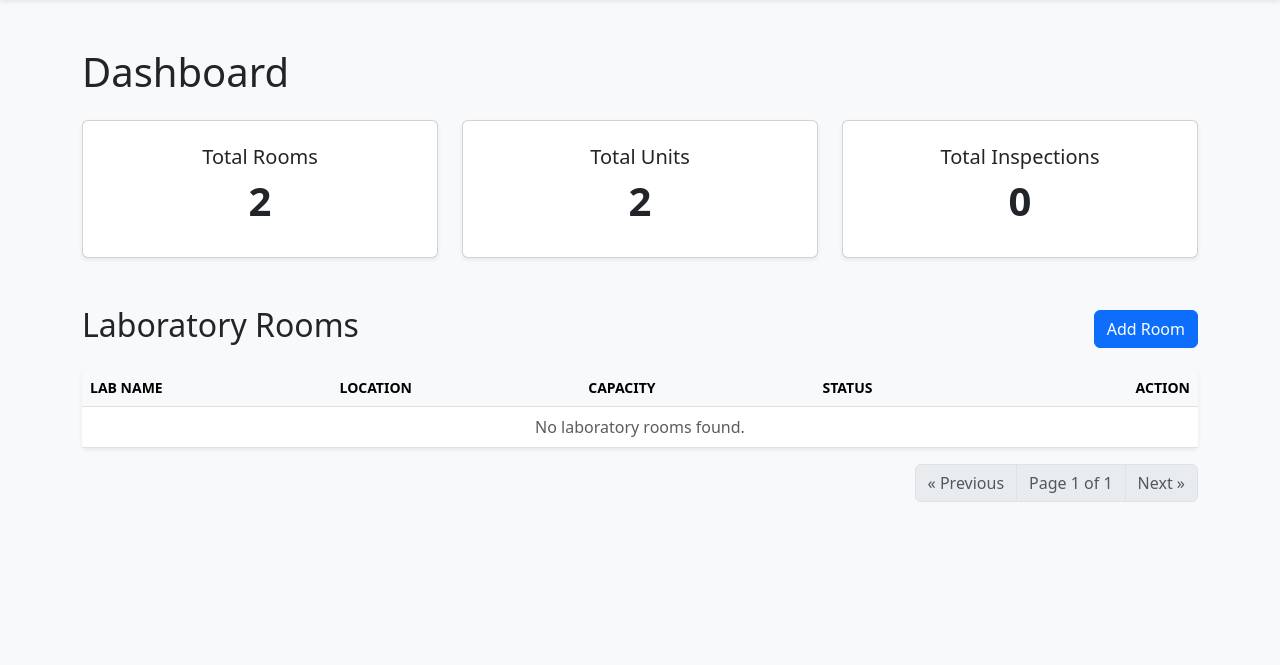
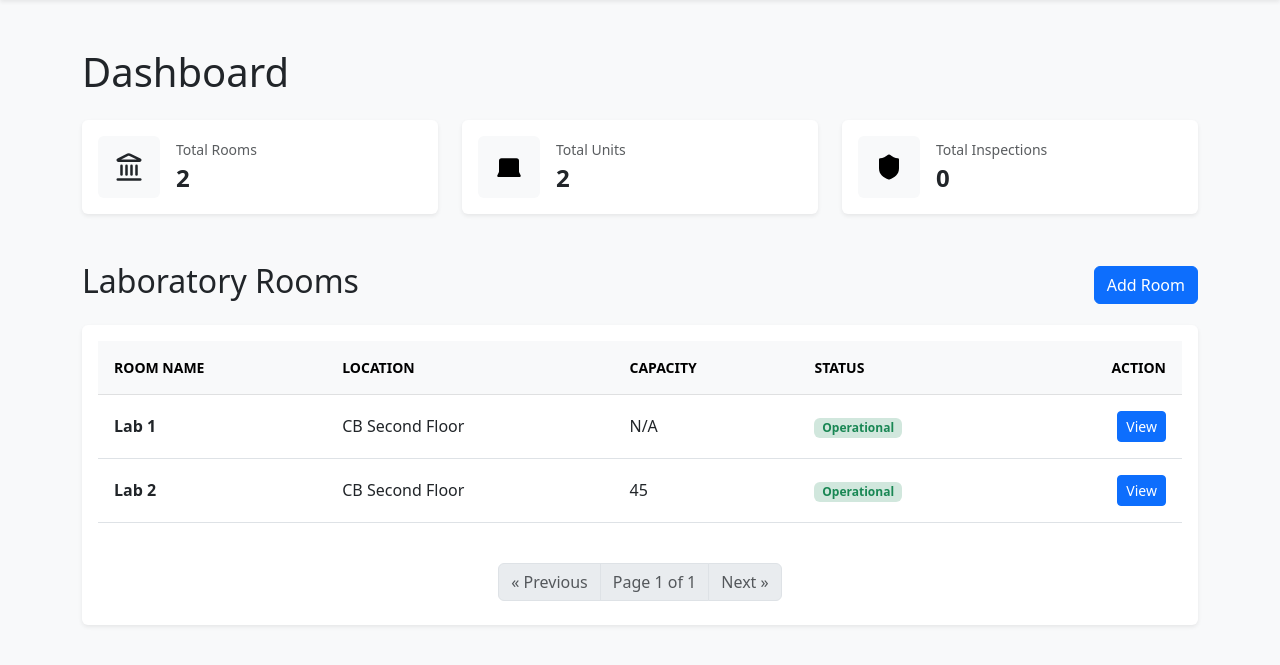
Before and after one commit to danvicente-max/im_proj_dan, a Django app: page / in a window 1280 px wide. Shown: the part 57-722 px from the top of the page. Run offline with Django 5.2, Linux system fonts and the light colour scheme; data comes from the database, SQL or seed files in the repository; both versions use the stored data as it was after the commit; data that the repository does not hold is empty.

Commit message:
work on database

```diff
--- a/system/templates/base.html
+++ b/system/templates/base.html
@@ -35,6 +35,12 @@
             font-size: 1.3rem;
             letter-spacing: 0.05em;
         }
+        .card {
+            transition: 0.2s ease;
+        }
+        .card:hover {
+            transform: translateY(-4px);
+        }
     </style>
 </head>
 <body>
--- a/system/templates/dashboard.html
+++ b/system/templates/dashboard.html
@@ -5,36 +5,65 @@
 <h1 class="mb-4">Dashboard</h1>
 
 <div class="row g-4 mb-5">
-    <!-- Summary cards -->
+
+    <!-- Total Rooms -->
     <div class="col-md-4">
-        <div class="card shadow-sm p-3 text-center">
-            <div class="fs-1 mb-2 text-primary">
-                <i class="bi bi-door-closed-fill"></i>
+        <div class="card shadow-sm border-0 p-3 d-flex flex-row align-items-center">
+
+            <!-- Icon -->
+            <div class="me-3 p-3 bg-light rounded">
+                <svg xmlns="http://www.w3.org/2000/svg" width="30" height="30" viewBox="0 0 24 24" fill="none" stroke="currentColor" stroke-width="2" stroke-linecap="round" stroke-linejoin="round" class="lucide lucide-landmark-icon lucide-landmark">
+                    <path d="M10 18v-7"/><path d="M11.12 2.198a2 2 0 0 1 1.76.006l7.866 3.847c.476.233.31.949-.22.949H3.474c-.53 0-.695-.716-.22-.949z"/><path d="M14 18v-7"/><path d="M18 18v-7"/><path d="M3 22h18"/><path d="M6 18v-7"/>
+                </svg>
             </div>
-            <h5>Total Rooms</h5>
-            <p class="display-6 fw-bold">{{ total_rooms }}</p>
+
+            <!-- Text -->
+            <div>
+                <div class="text-muted small">Total Rooms</div>
+                <div class="fs-4 fw-bold">{{ total_rooms }}</div>
+            </div>
+
         </div>
     </div>
 
+    <!-- Total Units -->
     <div class="col-md-4">
-        <div class="card shadow-sm p-3 text-center">
-            <div class="fs-1 mb-2 text-success">
-                <i class="bi bi-desktop-fill"></i>
+        <div class="card shadow-sm border-0 p-3 d-flex flex-row align-items-center">
+
+            <div class="me-3 p-3 bg-light rounded">
+                <svg xmlns="http://www.w3.org/2000/svg" width="30" height="30" viewBox="0 0 24 24">
+                    <path d="M18 5a2 2 0 0 1 2 2v8.526a2 2 0 0 0 .212.897l1.068 2.127a1 1 0 0 1-.9 1.45H3.62a1 1 0 0 1-.9-1.45l1.068-2.127A2 2 0 0 0 4 15.526V7a2 2 0 0 1 2-2z"/>
+                    <path d="M20.054 15.987H3.946"/>
+                </svg>
             </div>
-            <h5>Total Units</h5>
-            <p class="display-6 fw-bold">{{ total_units }}</p>
+
+            <div>
+                <div class="text-muted small">Total Units</div>
+                <div class="fs-4 fw-bold">{{ total_units }}</div>
+            </div>
+
         </div>
     </div>
 
+    <!-- Total Inspections -->
     <div class="col-md-4">
-        <div class="card shadow-sm p-3 text-center">
-            <div class="fs-1 mb-2 text-warning">
-                <i class="bi bi-clipboard-check-fill"></i>
+        <div class="card shadow-sm border-0 p-3 d-flex flex-row align-items-center">
+
+            <div class="me-3 p-3 bg-light rounded">
+                <svg xmlns="http://www.w3.org/2000/svg" width="30" height="30" viewBox="0 0 24 24">
+                    <path d="M20 13c0 5-3.5 7.5-7.66 8.95a1 1 0 0 1-.67-.01C7.5 20.5 4 18 4 13V6a1 1 0 0 1 1-1c2 0 4.5-1.2 6.24-2.72a1.17 1.17 0 0 1 1.52 0C14.51 3.81 17 5 19 5a1 1 0 0 1 1 1z"/>
+                    <path d="M12 8v4"/><path d="M12 16h.01"/>
+                </svg>
             </div>
-            <h5>Total Inspections</h5>
-            <p class="display-6 fw-bold">{{ total_inspections }}</p>
+
+            <div>
+                <div class="text-muted small">Total Inspections</div>
+                <div class="fs-4 fw-bold">{{ total_inspections }}</div>
+            </div>
+
         </div>
     </div>
+
 </div>
 
 <!-- Laboratory Rooms Table -->
@@ -45,44 +74,55 @@
     </a>
 </div>
 
-<table class="table table-hover shadow-sm bg-white rounded">
+<div class="card shadow-sm border-0">
+    <div class="card-body">
+
+        <table class="table table-hover align-middle mb-0">
             <thead class="table-light text-uppercase small">
                 <tr>
-            <th scope="col">Lab Name</th>
-            <th scope="col">Location</th>
-            <th scope="col">Capacity</th>
-            <th scope="col">Status</th>
-            <th scope="col" class="text-end">Action</th>
+                    <th class="py-3 px-3">Room Name</th>
+                    <th class="py-3 px-3">Location</th>
+                    <th class="py-3 px-3">Capacity</th>
+                    <th class="py-3 px-3">Status</th>
+                    <th class="py-3 px-3 text-end">Action</th>
                 </tr>
             </thead>
+
             <tbody>
-        {% for rooms in room %}
+                {% for room in rooms %}
                 <tr>
-                <td>{{ rooms.room_name }}</td>
-                <td>{{ rooms.location }}</td>
-                <td>{{ rooms.capacity|default:"N/A" }}</td>
-                <td>
-                    {% if rooms.status == "Operational" %}
-                        <span class="status-badge status-operational">Operational</span>
-                    {% elif rooms.status == "Maintenance" %}
-                        <span class="status-badge status-maintenance">Maintenance</span>
-                    {% else %}
-                        <span class="text-muted">Unknown</span>
+                    <td class="py-3 px-3 fw-semibold">{{ room.room_name }}</td>
+                    <td class="py-3 px-3">{{ room.location }}</td>
+                    <td class="py-3 px-3">{{ room.capacity|default:"N/A" }}</td>
+                    <td class="py-3 px-3">
+                        {% if room.status == "Operational" %}
+                            <span class="badge bg-success-subtle text-success">Operational</span>
+                        {% elif room.status == "Maintenance" %}
+                            <span class="badge bg-warning-subtle text-warning">Maintenance</span>
                         {% endif %}
                     </td>
-                <td class="text-end">
-                    <a href="{% url 'room' rooms.id %}" class="link-primary fw-semibold">View Details</a>
+                    <td class="py-3 px-3 text-end">
+                        <a href="{% url 'room' room.id %}" class="btn btn-sm btn-primary">
+                            View
+                        </a>
                     </td>
                 </tr>
                 {% empty %}
-            <tr><td colspan="5" class="text-center text-muted">No laboratory rooms found.</td></tr>
+                <tr>
+                    <td colspan="5" class="text-center text-muted py-4">
+                        No laboratory rooms found.
+                    </td>
+                </tr>
                 {% endfor %}
             </tbody>
         </table>
 
+    </div>
+
+
 <!-- Pagination -->
 <nav aria-label="Rooms pagination">
-    <ul class="pagination justify-content-end">
+    <ul class="pagination  justify-content-center my-4">
         {% if rooms.has_previous %}
             <li class="page-item">
                 <a class="page-link" href="?page={{ rooms.previous_page_number }}" aria-label="Previous">
@@ -106,5 +146,6 @@
         {% endif %}
     </ul>
 </nav>
+</div>
 
 {% endblock %}
```
Also changed, not shown: comlab.db, system/migrations/0003_labroom_status.py (added). Lines whose indentation alone changed are shown as unchanged.
